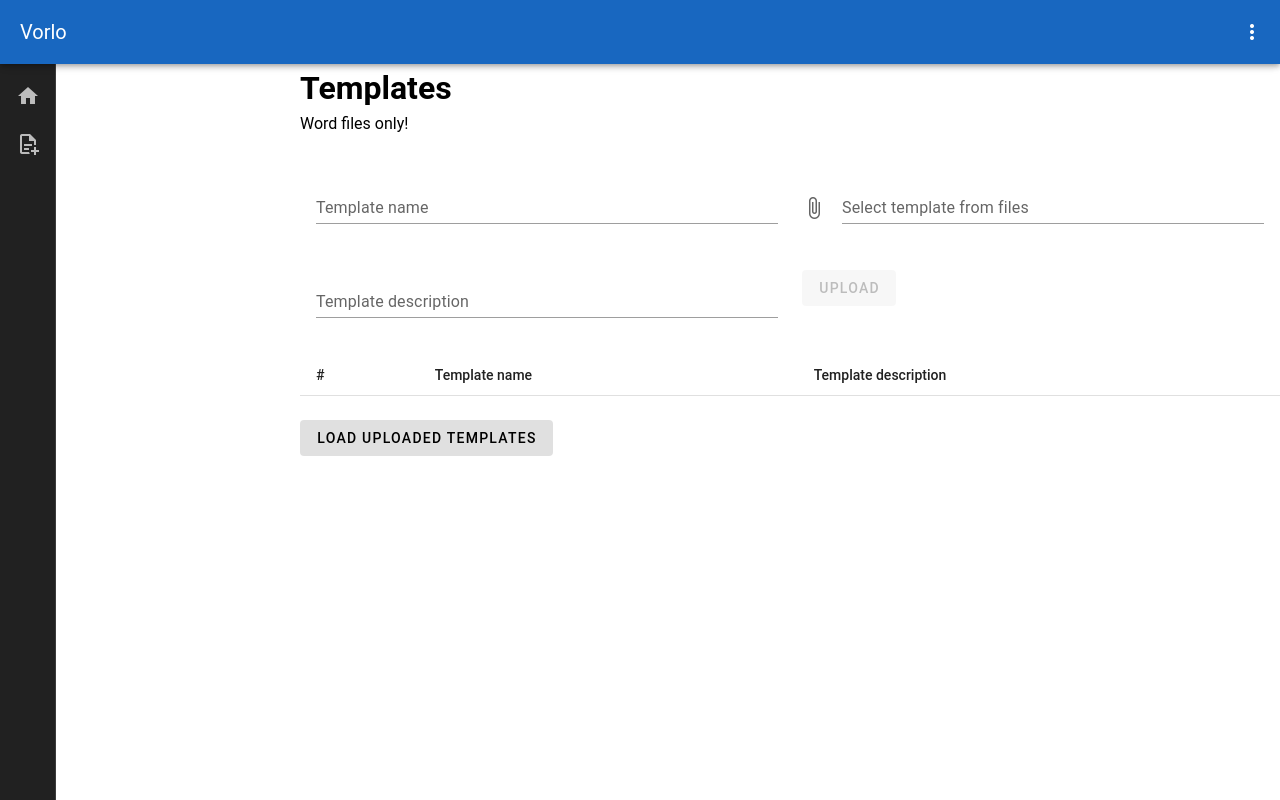
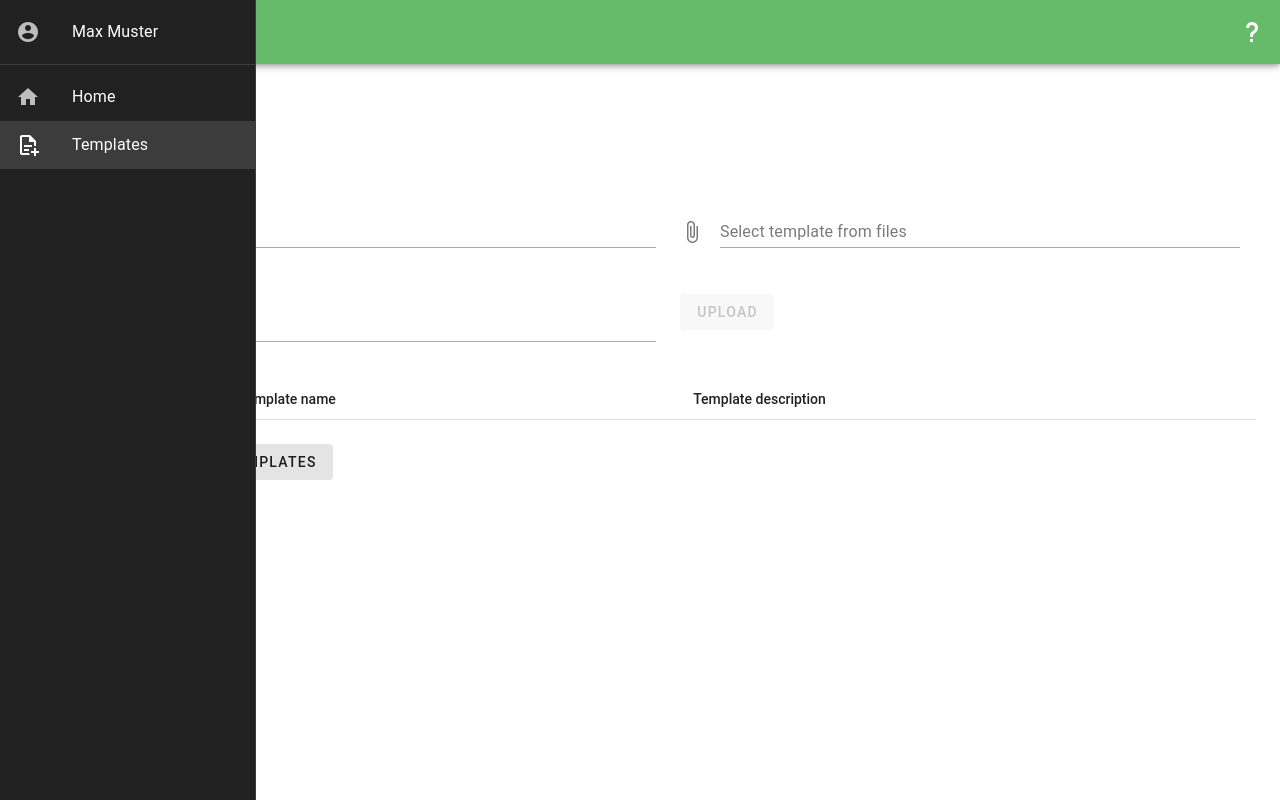
Before and after one commit to Zuhlek/vorlo-web-app, a Vue app: page /templates in a window 1280 px wide. Built offline with nearby package versions, Linux system fonts and the light colour scheme.

Commit message:
navigation & appbar refactoring
jetzt steht die grundlage

```diff
--- a/src/App.vue
+++ b/src/App.vue
@@ -1,41 +1,22 @@
 <template>
-
-  <v-card>
-    <v-layout>
-      <AppBar />
-      <NavBar />
-    </v-layout>
-  </v-card>
-  <div id="main-content" :style="{ marginLeft: mainContentMarginLeft }">
-    <router-view />
-  </div>
+  <v-app id="inspire">
+    <NavBar />
+    <AppBar />
+    <v-main>
+      <router-view>
+      </router-view>
+    </v-main>
+  </v-app>
 </template>
-
 
 <script>
 import NavBar from './components/NavBar.vue';
 import AppBar from './components/AppBar.vue';
 
 export default {
-  data() {
-    return {
-      drawer: true,
-    }
-  },
   components: {
     AppBar,
     NavBar
-  },
-  computed: {
-    mainContentMarginLeft() {
-      return this.drawer ? '300px' : '72px';
-    },
-  },
+  }
 }
 </script>
-
-<style>
-#main-content {
-  margin-top: 64px;
-  /* Height of the top bar */
-}</style>
--- a/src/components/AppBar.vue
+++ b/src/components/AppBar.vue
@@ -1,9 +1,9 @@
 <template>
-    <v-app-bar color="primary">
+    <v-app-bar color="green-lighten-1" app>
         <v-app-bar-title>Vorlo</v-app-bar-title>
         <template v-slot:append>
             <v-btn icon>
-                <v-icon>mdi-dots-vertical</v-icon>
+                <v-icon>mdi-help</v-icon>
             </v-btn>
         </template>
     </v-app-bar>
--- a/src/components/Navbar.vue
+++ b/src/components/Navbar.vue
@@ -1,29 +1,35 @@
 <template>
     <v-navigation-drawer
-        v-model="$root.drawer"
+
+        app
+        rail
+        permanent
         expand-on-hover
-        rail
-        width=200
         theme="dark"
         >
+
+        <v-list>
+          <v-list-item
+            prepend-icon="mdi-account-circle"
+            title="Max Muster"
+          ></v-list-item>
+        </v-list>
+
+        <v-divider></v-divider>
+
         <v-list >
-            <v-list-item v-for="(item, index) in items"
-                :key="index"
+            <v-list-item
+                v-for="item in items"
+                :key="item.title"
+                :to="item.to"
                 :prepend-icon="item.icon"
                 >
-                <router-link class="router-link-item" :to="{ name: item.value }">
-                    <v-list-item-title class="list-item-title">{{ item.title }}</v-list-item-title>
-                </router-link>
+                <v-list-item-title>{{ item.title }}</v-list-item-title>
             </v-list-item>
         </v-list>
     </v-navigation-drawer>
 </template>
 
-<style>
-.router-link-item{
-    text-decoration: none;
-}
-</style>
 <script>
 export default {
     name: "nav-bar",
@@ -32,13 +38,13 @@ export default {
             items: [
                 {
                     title: 'Home',
-                    value: 'home',
-                    icon: 'mdi-home'
+                    icon: 'mdi-home',
+                    to:'/'
                 },
                 {
                     title: 'Templates',
-                    value: 'templates',
-                    icon: 'mdi-file-document-plus-outline'
+                    icon: 'mdi-file-document-plus-outline',
+                    to:'/templates'
                 },
             ],
         };
--- a/src/router.js
+++ b/src/router.js
@@ -5,12 +5,12 @@ import Templates from './views/Templates.vue';
 const routes = [
   {
     path: '/',
-    name: 'home',
+    name: 'Home',
     component: Home,
   },
   {
     path: '/templates',
-    name: 'templates',
+    name: 'Templates',
     component: Templates,
   },
 ];
--- a/src/views/Home.vue
+++ b/src/views/Home.vue
@@ -1,11 +1,10 @@
 <template>
-    <div>
-      <h1>Home</h1>
+  <div class="home pa-6">
+    <h1>Hello :)</h1>
   </div>
 </template>
 
 <script>
-
 export default {
   name: "home-view"
 };
--- a/src/views/Templates.vue
+++ b/src/views/Templates.vue
@@ -1,11 +1,11 @@
 <template>
-
+  <div class="pa-6">
     <h1>Templates</h1>
     <p>Word files only!</p>
     <br>
-      <FileUpload/>
-      <TemplateList/>
-
+    <FileUpload />
+    <TemplateList />
+  </div>
 </template>
 
 <script>
```
Lines whose indentation alone changed are shown as unchanged.
